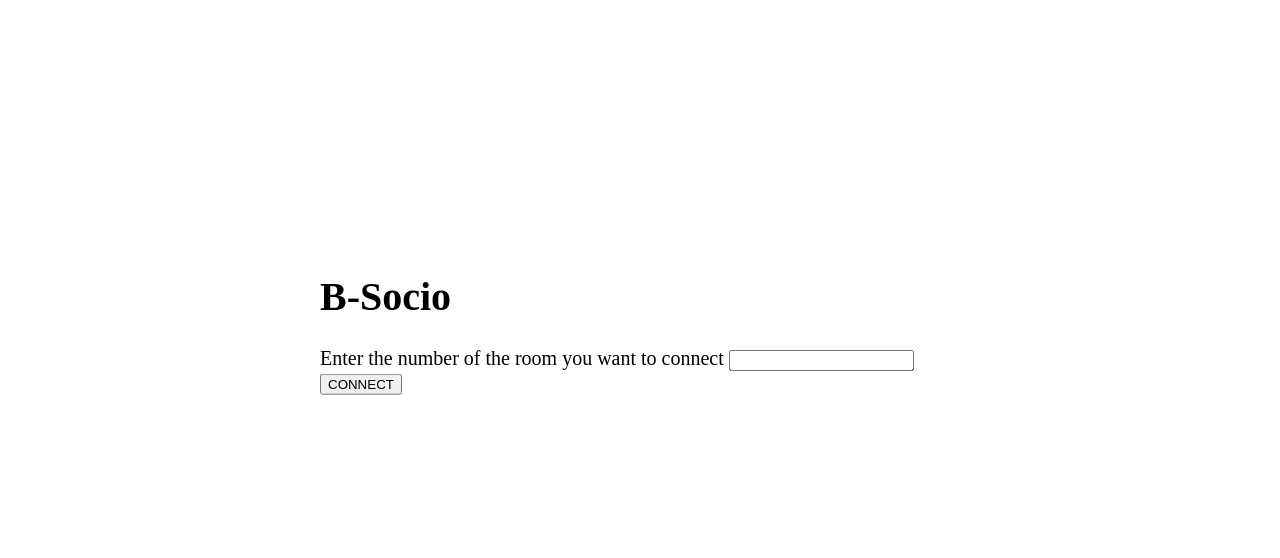
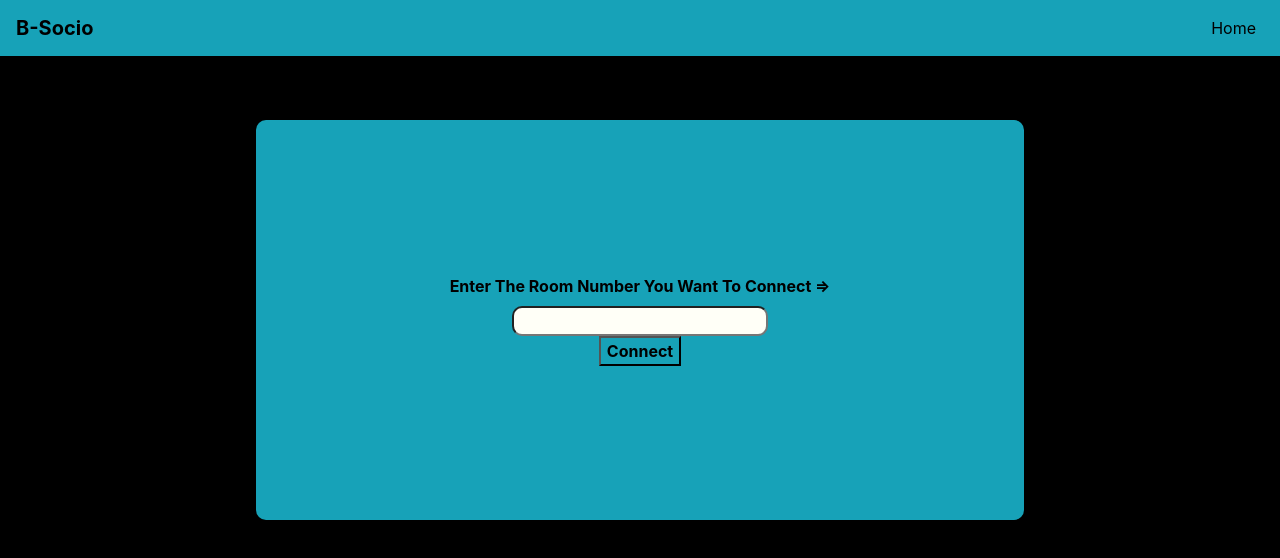
Before and after one commit to mitansh0000/cheche, a website: page public/video-call.html in a window 1280 px wide. Drawn offline with nearby package versions, Linux system fonts and the light colour scheme; no server answers.

Commit message:
Update video-call.html

```diff
--- a/public/video-call.html
+++ b/public/video-call.html
@@ -7,6 +7,7 @@
 
     <style type="text/css">
       body {
+      background-color: black !important;
         margin: 0;
         font-size: 20px;
       }
@@ -42,22 +43,47 @@
         height: 100%;
         width: 100%;
       }
+      #room-input{
+        border-radius: 10px;
+        background-color: #FFFFF7;
+      }
+      button{
+        border-radius: 5px;
+        background-color: #17a2b8;
+        border-color: black;
+        font-weight: bold;
+      }
     </style>
+    <link rel="stylesheet" href="https://stackpath.bootstrapcdn.com/bootstrap/4.5.0/css/bootstrap.min.css">
   </head>
 
   <body>
-    <div id="room-selection-container" class="centered">
-      <h1>B-Socio</h1>
-      <label>Enter the number of the room you want to connect</label>
+    <nav class="navbar navbar-expand-lg navbar-dark bg-info">
+      <a class="navbar-brand" style="color: black; font-weight: bolder;" href="/">B-Socio</a>
+      <button class="navbar-toggler" type="button" data-toggle="collapse" data-target="#navbarNav"
+        aria-controls="navbarNav" aria-expanded="false" aria-label="Toggle navigation">
+        <span class="navbar-toggler-icon"></span>
+      </button>
+      <div class="collapse navbar-collapse" id="navbarNav">
+        <ul class="navbar-nav ml-auto">
+          <li class="nav-item">
+            <a class="nav-link" style="color: black;" href="/">Home</a>
+          </li>
+        </ul>
+      </div>
+    </nav>
+    <div id="room-selection-container" class="centered" style="background-color: #17a2b8; border-radius: 10px; height: 50%; width: 60%; display: flex; flex-direction: column; align-items: center; justify-content: center;">
+      <label style="color: black; font-weight: bolder; text-align: center;">Enter The Room Number You Want To Connect =></label>
       <input id="room-input" type="text" />
-      <button id="connect-button">CONNECT</button>
+      <button id="connect-button">Connect</button>
     </div>
 
     <div id="video-chat-container" class="video-position" style="display: none">
       <video id="local-video" autoplay="autoplay" muted="muted"></video>
       <video id="remote-video" autoplay="autoplay"></video>
     </div>
-
+    <script src="https://code.jquery.com/jquery-3.6.4.min.js"></script>
+    <script src="https://cdnjs.cloudflare.com/ajax/libs/popper.js/1.16.0/umd/popper.min.js"></script>
     <script src="/socket.io/socket.io.js"></script>
   <script>
 // DOM elements.
```
